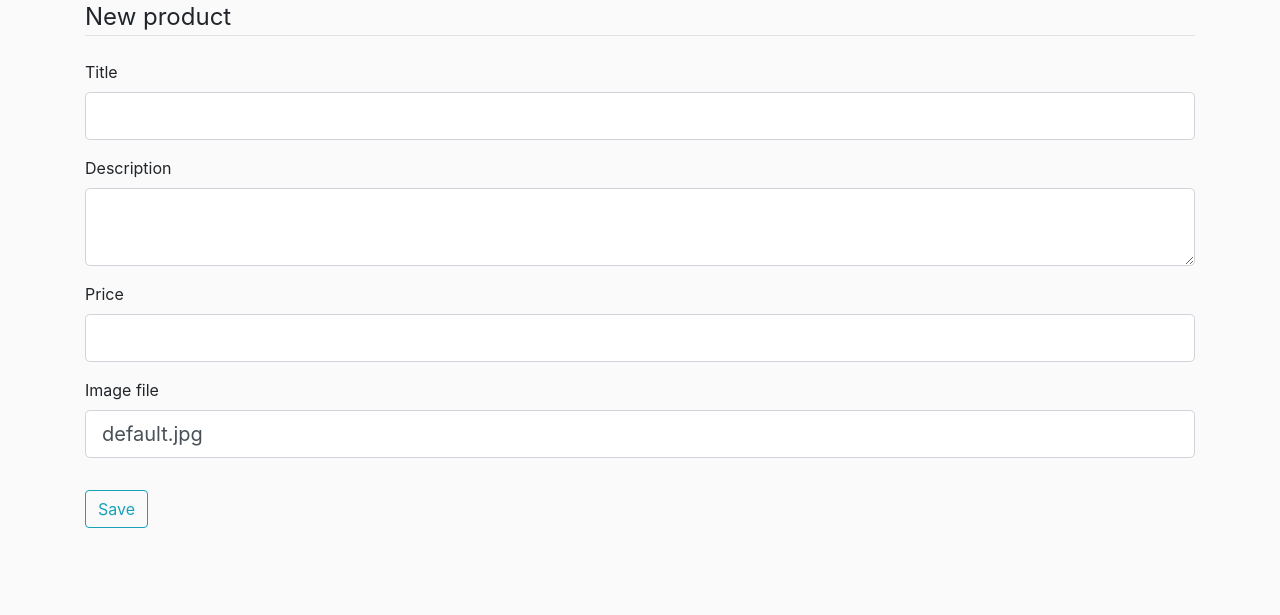
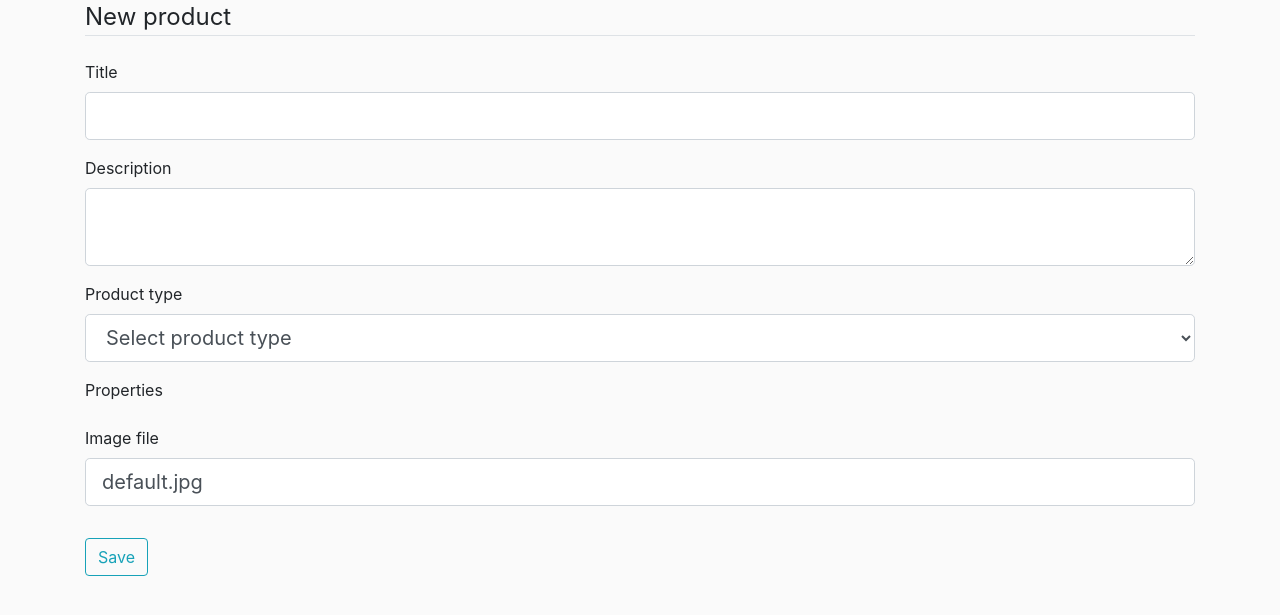
Before and after one commit to denizerden/shopping-cart, a Flask app: page /newproduct in a window 1280 px wide. Shown: the part 73-688 px from the top of the page. Run offline with Flask 2, Linux system fonts and the light colour scheme; the visitor is signed in with stand-in values (Sample User, id 1); some libraries are stand-ins or nearby versions.

Commit message:
Add product type to product creation form

```diff
--- a/forms.py
+++ b/forms.py
@@ -1,7 +1,12 @@
 from flask_wtf import FlaskForm
 from wtforms import (DecimalField, IntegerField, PasswordField, StringField,
-                     SubmitField, TextAreaField)
+                     SubmitField, TextAreaField, SelectField, SelectMultipleField)
 from wtforms.validators import DataRequired, Email, EqualTo, Length
+from wtforms.widgets import ListWidget, CheckboxInput
+
+class MultiCheckboxField(SelectMultipleField):
+    widget = ListWidget(prefix_label=False)
+    option_widget = CheckboxInput()
 
 
 class ProductForm(FlaskForm):
@@ -11,6 +16,8 @@ class ProductForm(FlaskForm):
                                 validators=[DataRequired(), Length(max=1000)])
     price = DecimalField('Price', validators=[DataRequired()])
     image_file = StringField('Image file', default='default.jpg')
+    product_type = SelectField('Product type', validators=[DataRequired()], choices=[])
+    properties = MultiCheckboxField('Properties', validators=[DataRequired()], choices=[])
     submit = SubmitField('Save')
 
 
--- a/static/css/style.css
+++ b/static/css/style.css
@@ -46,6 +46,10 @@ body {
     text-align: center;
     font-weight: bold;
 
+}
+
+ul {
+  list-style: none;
 }
 
 .add-to-cart {
--- /dev/null
+++ b/static/script/newProduct.js
@@ -0,0 +1,36 @@
+const PRODUCT_TYPES = {
+  generic: {
+    name: "Generic Product",
+    properties: ["color", "size"]
+  },
+  flight: {
+    name: "Flight",
+    properties: ["date", "class"]
+  }
+};
+
+$(document).ready(function() {
+  $("#product_type").append(
+    `<option disabled="true" selected value="default">Select product type</option>`
+  );
+  for (const [type, props] of Object.entries(PRODUCT_TYPES)) {
+    $("#product_type").append(
+      `<option value="${type}">${PRODUCT_TYPES[type].name}</option>`
+    );
+  }
+
+  $("#product_type").change(function(event) {
+    let type = this.value;
+    $("#product_properties_group").removeClass("d-none");
+    $("#product_properties").html(``);
+    for (prop of PRODUCT_TYPES[type].properties) {
+      $("#product_properties").append(
+        `<div class="form-check">
+          <input class="form-check-input" type="checkbox" value="${prop}" id="check-${prop}">
+          <label class="form-check-label" for="check-${prop}">${prop.toUpperCase()}</label>
+        </div>
+        `
+      );
+    }
+  });
+});
--- a/static/script/script.js
+++ b/static/script/script.js
@@ -13,22 +13,20 @@ function getQueryVariable(variable) {
 
 $(document).ready(() => {
   $("#addToCartBtn").click(function() {
-        let product_id = getQueryVariable('id');
-        let count = parseInt($('#counter').val());
+    let product_id = getQueryVariable("id");
+    let count = parseInt($("#counter").val());
     addItem(new Item(product_id, count));
-
+    loadCart();
   });
 
-    $('#minusButton').click(function() {
-        $('#counter').val(parseInt($('#counter').val()) - 1);
-    })
-
-    $('#plusButton').click(function() {
-        $('#counter').val(parseInt($('#counter').val()) + 1);
-    })
-
+  $("#minusButton").click(function() {
+    $("#counter").val(parseInt($("#counter").val()) - 1);
   });
 
+  $("#plusButton").click(function() {
+    $("#counter").val(parseInt($("#counter").val()) + 1);
+  });
+});
 
 class Item {
   constructor(id, count) {
@@ -38,57 +36,47 @@ class Item {
 }
 
 function saveCart() {
-   /* sessionStorage.setItem('shoppingCart', JSON.stringify(cart));
-    $.ajax({
-        type: 'POST',
-        url: '/saveCart',
-        data: JSON.stringify(cart),
-        contentType: 'application/json',
-        success: result => {
-            console.log(result);
-        },
-        error: result => {
-            // TODO
-        }
-    });*/
   setCookie(JSON.stringify(cart));
-
 }
 
 function loadCart() {
-    //cart = JSON.parse(sessionStorage.getItem('shoppingCart')) || {};
-    cart = JSON.parse(getCookie('cart'));
+  cart = JSON.parse(getCookie("cart"));
+  let url = `http://${window.location.hostname}:5000/product`;
+  $.ajax({
+    type: "POST",
+    url: url,
+    data: JSON.stringify(cart),
+    contentType: "application/json",
+    success: result => {
+      let products = JSON.parse(result);
+      let total = 0;
+      $("#items").html("");
+      for (let p of products) {
+        $("#items").html(
+          $("#items").html() +
+            '<li class="clearfix">\n' +
+            `<img src=\" ${p.image_file} \" alt=\"item1\" />\n` +
+            '                        <span class="item-name">' +
+            p.title +
+            " </span>\n" +
+            '                        <span class="item-price"> $' +
+            p.price +
+            " </span>\n" +
+            '                        <span class="item-quantity">Quantity: ' +
+            p.count +
+            " </span>\n" +
+            "                    </li>"
+        );
+        total += parseFloat(p.price) * parseInt(p.count);
+      }
+      $("#total").html(" $ " + total);
+    },
+    error: result => {}
+  });
 }
 
 $(document).ready(function() {
-
   loadCart();
-    let url = `http://${window.location.hostname}:5000/product`;
-    $.ajax({
-        type: 'POST',
-        url: url,
-        data: JSON.stringify(cart),
-        contentType: 'application/json',
-        success: result => {
-            let products = JSON.parse(result);
-            let total = 0;
-            for (let p of products){
-                console.log(p)
-                $("#items").html( $("#items").html() + "<li class=\"clearfix\">\n" +
-                    `<img src=\" ${p.image_file} \" alt=\"item1\" />\n` +
-                    "                        <span class=\"item-name\">" + p.title + " </span>\n" +
-                    "                        <span class=\"item-price\"> $" + p.price + " </span>\n" +
-                    "                        <span class=\"item-quantity\">Quantity: " + p.count + " </span>\n" +
-                    "                    </li>")
-                total += parseFloat(p.price) * parseInt(p.count);
-            }
-            $("#total").html(" $ " +total  );
-        },
-        error: result => {
-            // TODO
-        }
-    });
-
 });
 
 function addItem(item) {
@@ -117,18 +105,15 @@ function removeItem(item) {
 }
 
 function setCookie(item) {
-
-
-   document.cookie = "cart = " + item  ;
-
+  document.cookie = "cart = " + item;
 }
 function getCookie(item) {
   let name = item + "=";
   let decodedCookie = decodeURIComponent(document.cookie);
-    let ca = decodedCookie.split(';');
-    for(let i = 0; i <ca.length; i++) {
+  let ca = decodedCookie.split(";");
+  for (let i = 0; i < ca.length; i++) {
     let c = ca[i];
-        while (c.charAt(0) == ' ') {
+    while (c.charAt(0) == " ") {
       c = c.substring(1);
     }
     if (c.indexOf(name) == 0) {
@@ -138,10 +123,8 @@ function getCookie(item) {
   return "";
 }
 
-(function(){
-
+(function() {
   $("#cart").on("click", function() {
-        $(".shopping-cart").fadeToggle( "fast");
+    $(".shopping-cart").fadeToggle("fast");
   });
-
 })();
--- a/templates/layout.html
+++ b/templates/layout.html
@@ -93,6 +93,7 @@
             }
         });
     </script>
+    {% block javascript %}{% endblock javascript %}
 </body>
 
 </html>
--- a/templates/newproduct.html
+++ b/templates/newproduct.html
@@ -1,72 +1,9 @@
 {% extends "layout.html" %}
 {% block content %}
-<div class="container">
 
-<form method="POST" action="">
-    {{ form.hidden_tag() }}
-    <fieldset class="form-group">
-        <legend class="border-bottom mb-4">New product</legend>
-
-        <div class="form-group">
-            {{ form.title.label(class="form-control-label") }}
-            {% if form.title.errors %}
-            {{ form.title(class="form-control form-control-lg is-invalid") }}
-            <div class="invalid-feedback">
-                {% for error in form.title.errors %}
-                <span>{{ error }}</span>
-                {% endfor %}
-            </div>
-            {% else %}
-            {{ form.title(class="form-control form-control-lg") }}
-            {% endif %}
-        </div>
-
-        <div class="form-group">
-            {{ form.description.label(class="form-control-label") }}
-            {% if form.description.errors %}
-            {{ form.description(class="form-control form-control-lg is-invalid") }}
-            <div class="invalid-feedback">
-                {% for error in form.description.errors %}
-                <span>{{ error }}</span>
-                {% endfor %}
-            </div>
-            {% else %}
-            {{ form.description(class="form-control form-control-lg") }}
-            {% endif %}
-        </div>
-
-        <div class="form-group">
-            {{ form.price.label(class="form-control-label") }}
-            {% if form.price.errors %}
-            {{ form.price(class="form-control form-control-lg is-invalid") }}
-            <div class="invalid-feedback">
-                {% for error in form.price.errors %}
-                <span>{{ error }}</span>
-                {% endfor %}
-            </div>
-            {% else %}
-            {{ form.price(class="form-control form-control-lg") }}
-            {% endif %}
-        </div>
-
-        <div class="form-group">
-            {{ form.image_file.label(class="form-control-label") }}
-            {% if form.image_file.errors %}
-            {{ form.image_file(class="form-control form-control-lg is-invalid") }}
-            <div class="invalid-feedback">
-                {% for error in form.image_file.errors %}
-                <span>{{ error }}</span>
-                {% endfor %}
-            </div>
-            {% else %}
-            {{ form.image_file(class="form-control form-control-lg") }}
-            {% endif %}
-        </div>
-    </fieldset>
-    <div class="form-group">
-        {{ form.submit(class="btn btn-outline-info") }}
-    </div>
-</form>
-</div>
+{% include "productform.html" %}
 
 {% endblock content %}
+{% block javascript %}
+<script src="{{ url_for('static', filename='script/newProduct.js')}}"></script>
+{% endblock javascript %}
--- /dev/null
+++ b/templates/productform.html
@@ -0,0 +1,82 @@
+<div class="container">
+
+    <form method="POST" action="">
+        {{ form.hidden_tag() }}
+        <fieldset class="form-group">
+            <legend class="border-bottom mb-4">New product</legend>
+
+            <div class="form-group">
+                {{ form.title.label(class="form-control-label") }}
+                {% if form.title.errors %}
+                {{ form.title(class="form-control form-control-lg is-invalid") }}
+                <div class="invalid-feedback">
+                    {% for error in form.title.errors %}
+                    <span>{{ error }}</span>
+                    {% endfor %}
+                </div>
+                {% else %}
+                {{ form.title(class="form-control form-control-lg") }}
+                {% endif %}
+            </div>
+
+            <div class="form-group">
+                {{ form.description.label(class="form-control-label") }}
+                {% if form.description.errors %}
+                {{ form.description(class="form-control form-control-lg is-invalid") }}
+                <div class="invalid-feedback">
+                    {% for error in form.description.errors %}
+                    <span>{{ error }}</span>
+                    {% endfor %}
+                </div>
+                {% else %}
+                {{ form.description(class="form-control form-control-lg") }}
+                {% endif %}
+            </div>
+
+            <div class="form-group">
+                {{ form.product_type.label(class="form-control-label") }}
+                {% if form.product_type.errors %}
+                {{ form.product_type(class="form-control form-control-lg is-invalid", id="product_type") }}
+                <div class="invalid-feedback">
+                    {% for error in form.product_type.errors %}
+                    <span>{{ error }}</span>
+                    {% endfor %}
+                </div>
+                {% else %}
+                {{ form.product_type(class="form-control form-control-lg") }}
+                {% endif %}
+            </div>
+
+            <div class="form-group" id="product_properties_group">
+                {{ form.properties.label(class="form-control-label") }}
+                {% if form.properties.errors %}
+                {{ form.properties(id="product_properties") }}
+                <div class="invalid-feedback">
+                    {% for error in form.properties.errors %}
+                        <span>{{ error }}</span>
+                    {% endfor %}
+                </div>
+                {% else %}
+                {{ form.properties(id="product_properties") }}
+                {% endif %}
+            </div>
+
+            <div class="form-group">
+                {{ form.image_file.label(class="form-control-label") }}
+                {% if form.image_file.errors %}
+                {{ form.image_file(class="form-control form-control-lg is-invalid") }}
+                <div class="invalid-feedback">
+                    {% for error in form.image_file.errors %}
+                    <span>{{ error }}</span>
+                    {% endfor %}
+                </div>
+                {% else %}
+                {{ form.image_file(class="form-control form-control-lg") }}
+                {% endif %}
+            </div>
+        </fieldset>
+        <div class="form-group">
+            {{ form.submit(class="btn btn-outline-info") }}
+        </div>
+    </form>
+    </div>
```
Lines whose indentation alone changed are shown as unchanged.
